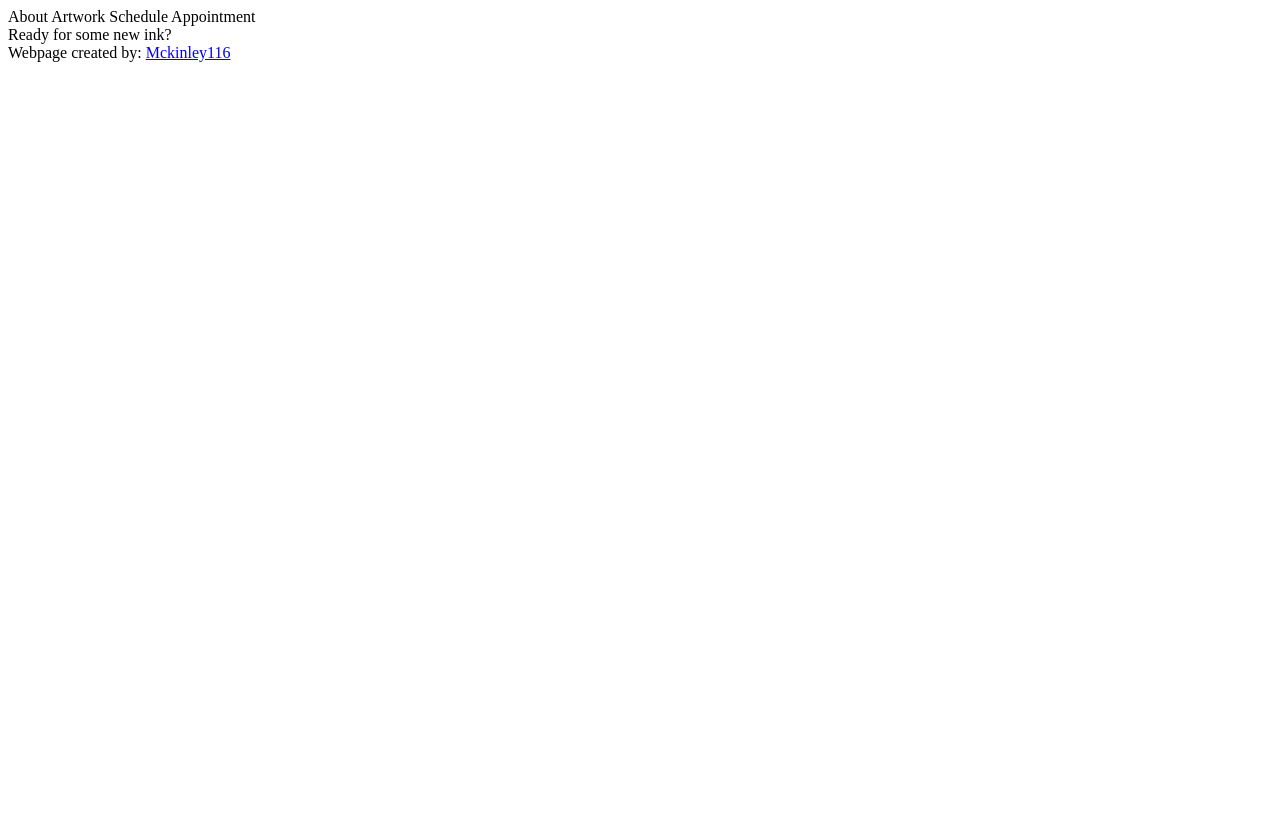
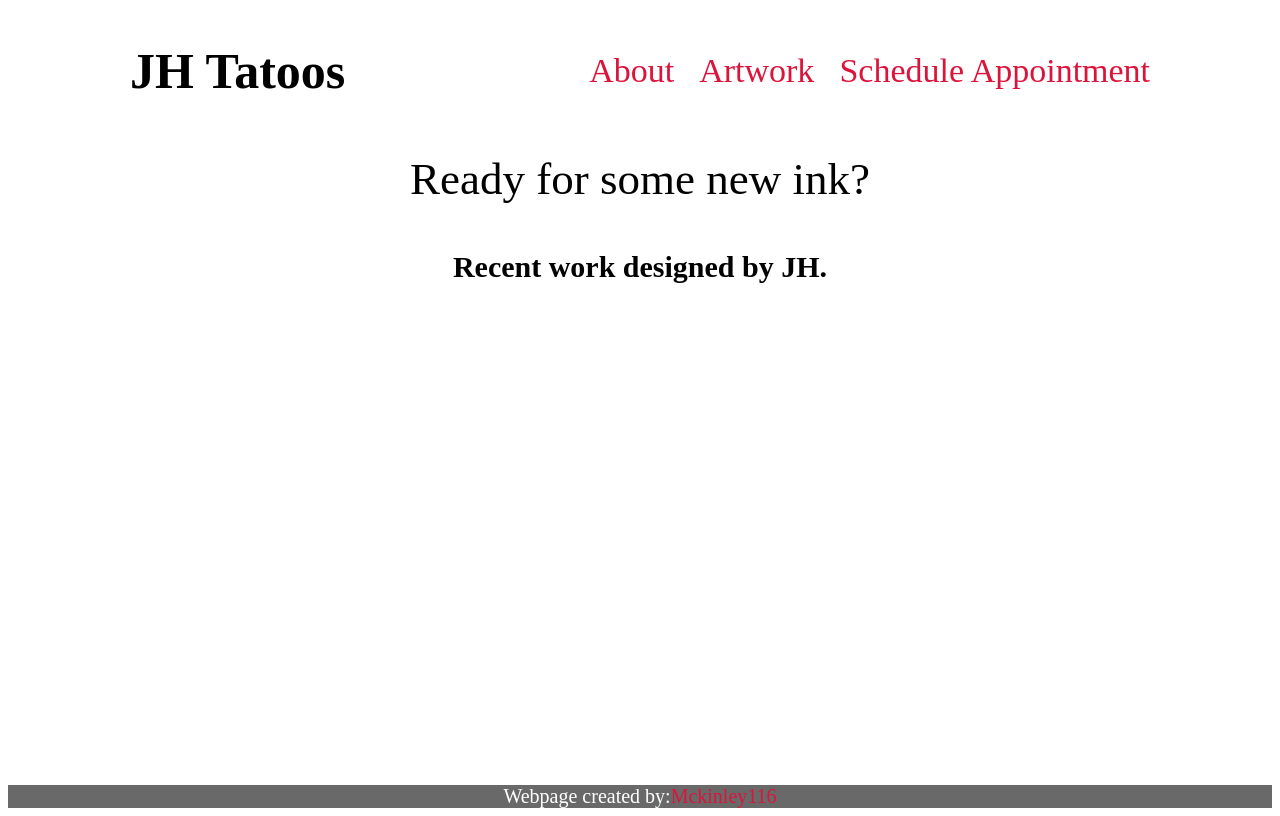
Before and after one commit to McKinley116/JH-Tatoos-Landing-Page, a plain HTML site: page index.html in a window 1280 px wide. Drawn offline with Linux system fonts and the light colour scheme.

Commit message:
addition of flexbox and styling in css

```diff
--- a/index.html
+++ b/index.html
@@ -1,6 +1,7 @@
 <!DOCTYPE html>
 <html lang="en">
 <head>
+    <link rel="stylesheet" href="styles.css">
     <meta charset="UTF-8">
     <meta http-equiv="X-UA-Compatible" content="IE=edge">
     <meta name="viewport" content="width=device-width, initial-scale=1.0">
@@ -9,19 +10,34 @@
 <body>
     <header>
         <!-- insert JH Logo here-->
+        <h1>JH Tatoos</h1>
         <nav>
-            <a link="">About</a>
-            <a link="">Artwork</a>
-            <a link="">Schedule Appointment</a>
+            <a href="about.html">About</a>
+            <a href="artwork.html">Artwork</a>
+            <a href="schedule.html">Schedule Appointment</a>
         </nav>
-        <div class="Introduction">
+    </header>
+
+
+        <div class="introtext">
             Ready for some new ink?
         </div>
-    </header>
 
-    <section>
+        <h2> Recent work designed by JH. </h2>
+        <!-- insert JH recent artwork-->
+        <div class="box1"><img src="" alt="">
 
-    </section>
+        </div>
+        <div class="box2"><img src="" alt="">
+
+        </div>
+        <div class="box3"><img src="" alt="">
+
+        </div>
+        <div class="box4"><img src="" alt="">
+
+        </div>
+
 
     <footer>
         Webpage created by: <a href="https://github.com/McKinley116">Mckinley116</a>
--- a/styles.css
+++ b/styles.css
@@ -0,0 +1,74 @@
+/* Styles.css */
+
+    body {
+        display: flex;
+        flex-direction: column;
+        min-height: 100vh;
+    }
+
+    header {
+        display: flex;
+        flex-direction: row;
+        justify-content: space-around;
+        align-content: center;
+        align-items: center;
+        width: 100%;
+    }
+
+    footer {
+        display: flex;
+        flex-direction: row;
+        justify-content: center;
+        align-content: center;
+        align-items: center;
+        background-color: dimgrey;
+        font-size: 20px;
+        color: white;
+        margin-top: auto;
+    }
+
+    nav {
+        font-size: 34px;
+        font-weight: lighter;
+        display: flex;
+        gap: 25px;
+
+    }
+
+    .introtext {
+        display: flex;
+        justify-content: center;
+        padding: 10px;
+        margin: 10px;
+        font-size: 45px;
+    }
+
+    h1 {
+        font-size: 50px;
+    }
+
+    h2 {
+        font-size: 30px;
+        display: flex;
+        justify-content: center;
+
+    }
+    a:link {
+        text-decoration: none;
+        color: crimson;
+      }
+
+      a:visited {
+        text-decoration: none;
+        color: crimson;
+      }
+
+      a:hover {
+        text-decoration: none;
+        color: crimson;
+      }
+
+      a:active {
+        text-decoration: none;
+        color: crimson;
+      }
```
